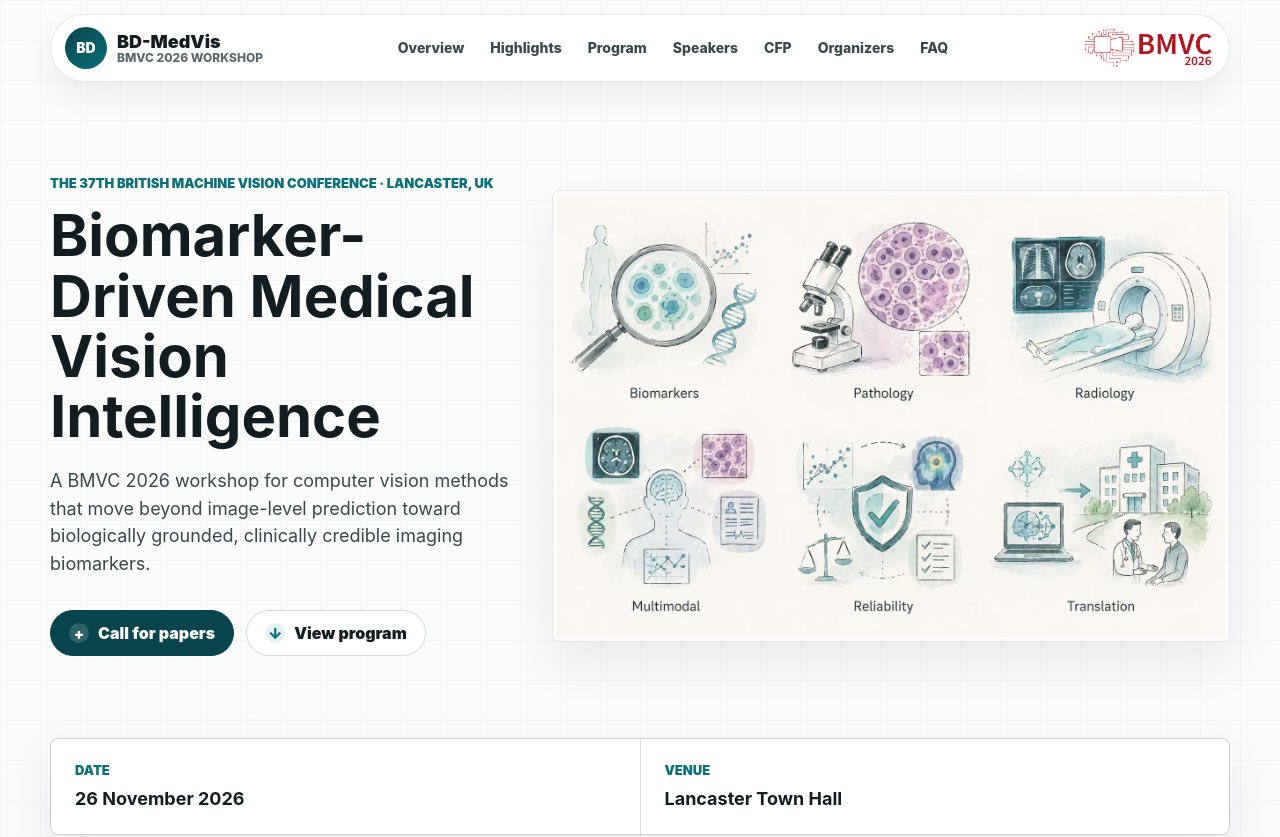
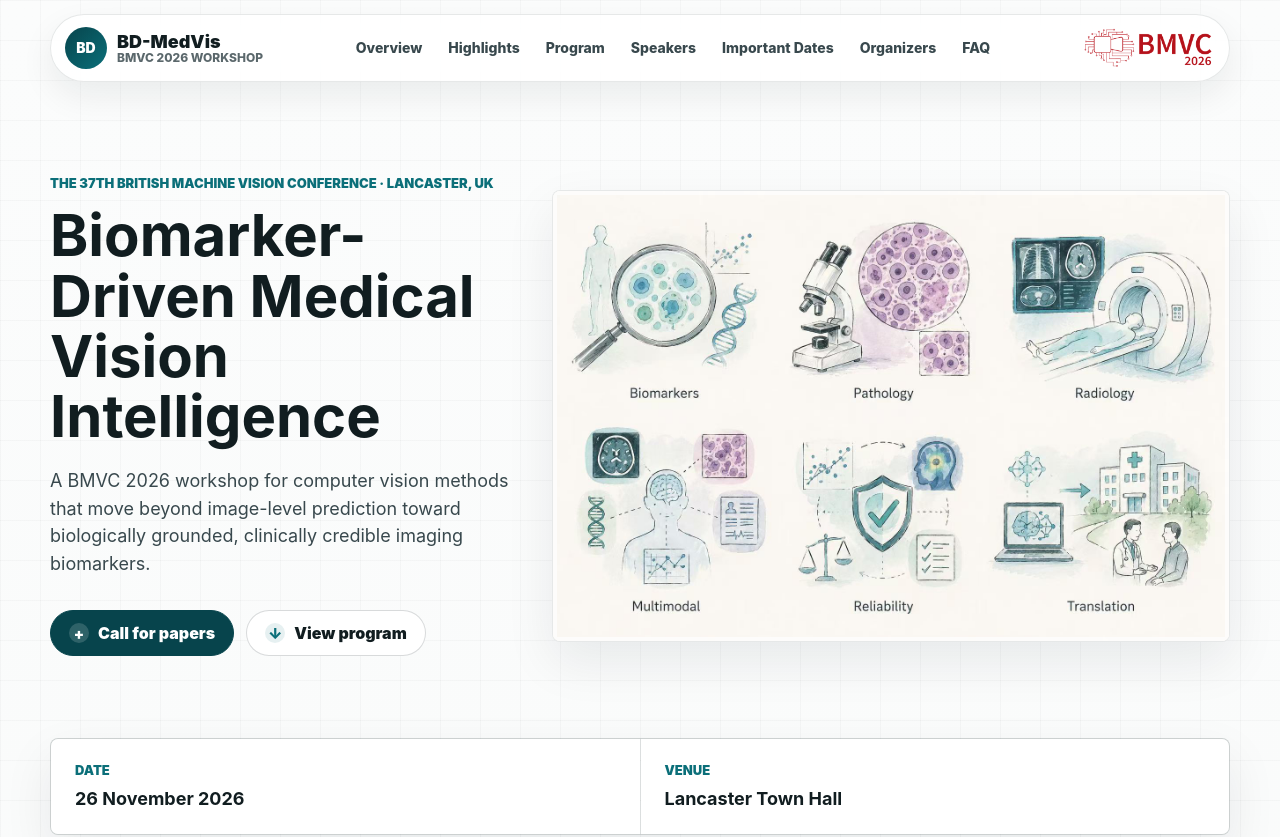
Before and after one commit to bmvc-bdmedvis/bmvc-bdmedvis.github.io, a plain HTML site: page index.html in a window 1280 px wide. Shown: the top 837 px of the page. Drawn offline with Linux system fonts and the light colour scheme.

Commit message:
Rename CFP navigation label

```diff
--- a/index.html
+++ b/index.html
@@ -41,7 +41,7 @@
           <a href="#highlights">Highlights</a>
           <a href="#program">Program</a>
           <a href="#speakers">Speakers</a>
-          <a href="#submission">CFP</a>
+          <a href="#submission">Important Dates</a>
           <a href="#organizers">Organizers</a>
           <a href="#faq">FAQ</a>
         </div>
```
